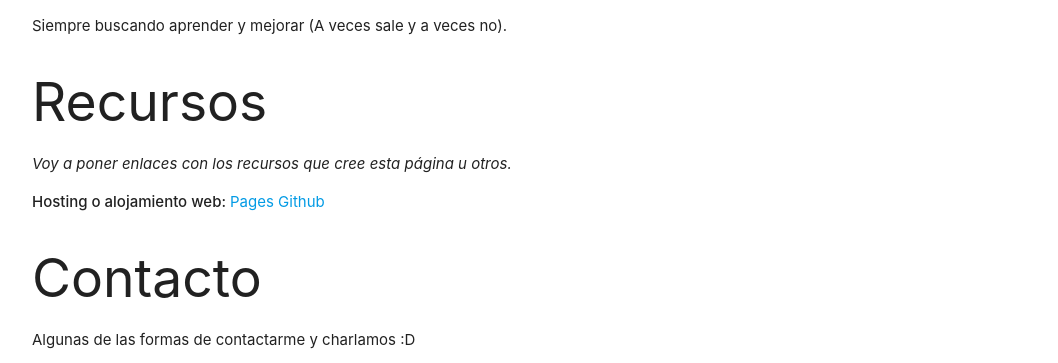
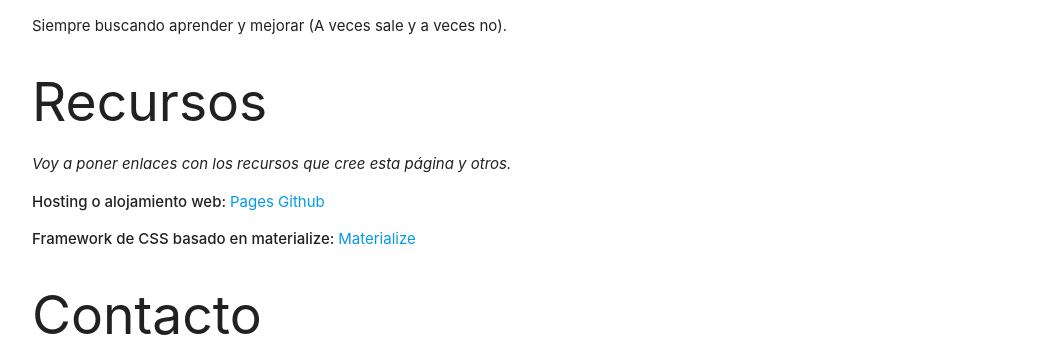
Before and after one commit to jegpehuajo/jegpehuajo.github.io, a plain HTML site: page index.html in a window 1280 px wide. Shown: the part 714-1077 px from the top of the page, without its empty margins (96-1154 px from the left). Drawn offline with nearby package versions, Linux system fonts and the light colour scheme.

Commit message:
Enlaces en recursos

```diff
--- a/index.html
+++ b/index.html
@@ -48,8 +48,9 @@
   </section>
   <section>
     <h2>Recursos</h2>
-    <em>Voy a poner enlaces con los recursos que cree esta página u otros.</em>
+    <em>Voy a poner enlaces con los recursos que cree esta página y otros.</em>
     <p><strong>Hosting o alojamiento web: </strong><a href="https://pages.github.com/" target="_blank">Pages Github</a></p>
+    <p><strong>Framework de CSS basado en materialize: </strong><a href="https://materializecss.com/" target="_blank">Materialize</a></p>
   </section>
   <section>
     <h2>Contacto</h2>
```
